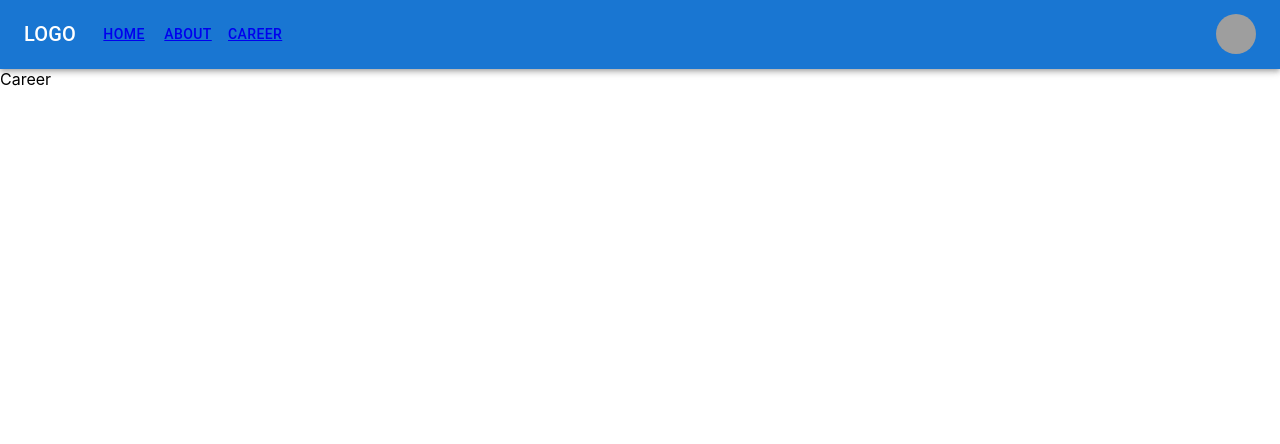
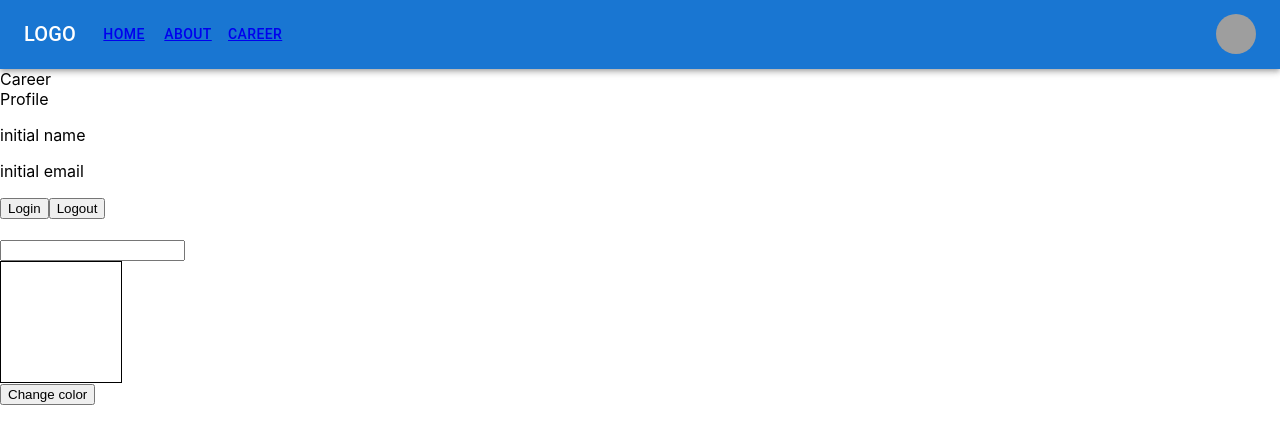
Before and after one commit to MdSamsuzzohaShayon/nodejs-marketplace-kinoverse, a React (Create React App) app in the folder client/: page /career in a window 1280 px wide. Shown: the top 444 px of the page. Built offline with nearby package versions, Linux system fonts and the light colour scheme; grey boxes are pictures that could not be loaded.

Commit message:
setup react with redux

```diff
--- /dev/null
+++ b/client/src/components/ChangeColor.jsx
@@ -0,0 +1,19 @@
+import React, { useState } from 'react';
+import { useDispatch, useSelector } from 'react-redux';
+import { changeColor } from '../redux/reducer/theme';
+
+const ChangeColor = () => {
+    const dispatch = useDispatch();
+    const themeColor = useSelector(state => state.theme.value);
+    const [color, setColor] = useState('blue');
+
+    return (<div>
+        <input type="text" onChange={e => {
+            setColor(e.target.value)
+        }} />
+        <div style={{ height: '120px', width: "120px", border: `1px solid ${themeColor}` }}></div>
+        <button onClick={e => dispatch(changeColor(color))}>Change color</button>
+    </div>);
+};
+
+export default ChangeColor;
--- /dev/null
+++ b/client/src/components/Login.jsx
@@ -0,0 +1,14 @@
+import React from 'react';
+import { useDispatch } from 'react-redux';
+import { login, logout } from '../redux/reducer/subscriber';
+
+const Login = (props) => {
+    const dispatch = useDispatch();
+
+    return <div>
+        <button onClick={(e) => { dispatch(login({ name: "Updated name", email: "updated email" })) }}>Login</button>
+        <button onClick={(e) => { dispatch(logout()) }}>Logout</button>
+    </div>;
+};
+
+export default Login;
--- /dev/null
+++ b/client/src/components/Profile.jsx
@@ -0,0 +1,14 @@
+import React from 'react';
+import { useSelector } from 'react-redux';
+
+const Profile = (props) => {
+  const subscriber = useSelector((state) => state.subscriber.value);
+  return (<div>
+    Profile
+    <br />
+    <p>{subscriber.name}</p>
+    <p>{subscriber.email}</p>
+  </div>);
+};
+
+export default Profile;
--- a/client/src/index.js
+++ b/client/src/index.js
@@ -4,12 +4,16 @@ import './index.css';
 import App from './App';
 import reportWebVitals from './reportWebVitals';
 import { BrowserRouter } from "react-router-dom";
+import { Provider } from 'react-redux';
+import store from './redux/store.js';
 
 ReactDOM.render(
   <React.StrictMode>
-    <BrowserRouter>
-      <App />
-    </BrowserRouter>
+    <Provider store={store}>
+      <BrowserRouter>
+        <App />
+      </BrowserRouter>
+    </Provider>
   </React.StrictMode>,
   document.getElementById('root')
 );
--- a/client/src/pages/Career.jsx
+++ b/client/src/pages/Career.jsx
@@ -1,8 +1,15 @@
 import React from 'react';
+import Login from '../components/Login';
+import Profile from '../components/Profile';
+import ChangeColor from '../components/ChangeColor';
 
 const Career = (props) => {
     return (<div>
         Career
+        <Profile />
+        <Login />
+        <br />
+        <ChangeColor />
     </div>);
 };
 
--- /dev/null
+++ b/client/src/redux/reducer/subscriber.js
@@ -0,0 +1,21 @@
+import { createSlice } from '@reduxjs/toolkit';
+
+const initialStateValue = { name: "initial name", email: 'initial email' };
+export const subscriberSlice = createSlice({
+    name: "subscriber",
+    initialState: { value: initialStateValue },
+    reducers: {
+        login: (state, action) => {
+            state.value = action.payload;
+        },
+        logout: (state) => {
+            state.value = initialStateValue;
+        },
+    }
+});
+
+
+export const { login, logout} = subscriberSlice.actions;
+
+
+export default subscriberSlice.reducer;
--- /dev/null
+++ b/client/src/redux/reducer/theme.js
@@ -0,0 +1,18 @@
+import { createSlice } from '@reduxjs/toolkit';
+
+const initialStateValue = '';
+export const themeSlice = createSlice({
+    name: "theme",
+    initialState: { value: initialStateValue },
+    reducers: {
+        changeColor: (state, action) => {
+            state.value = action.payload;
+        }
+    }
+});
+
+
+export const { changeColor } = themeSlice.actions;
+
+
+export default themeSlice.reducer;
--- /dev/null
+++ b/client/src/redux/store.js
@@ -0,0 +1,13 @@
+import { configureStore } from '@reduxjs/toolkit';
+import subscriberReducer from './reducer/subscriber.js';
+import themeReducer from './reducer/theme.js';
+
+const store = configureStore({
+    reducer: {
+        subscriber: subscriberReducer,
+        theme: themeReducer
+    }
+});
+
+
+export default store;
```
